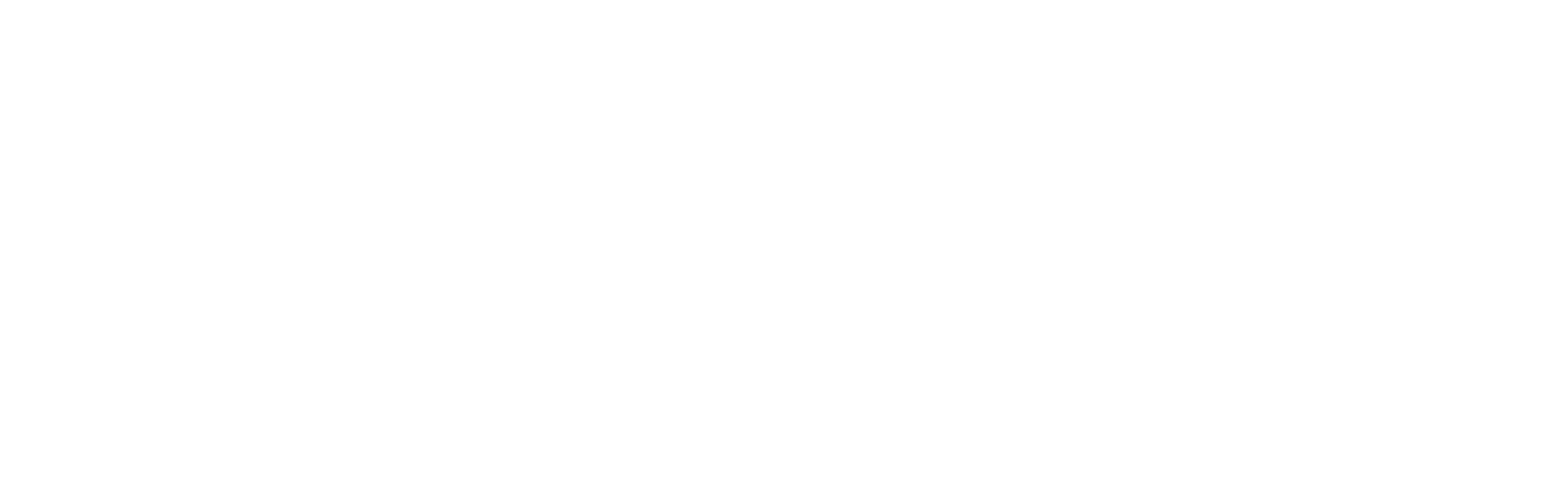
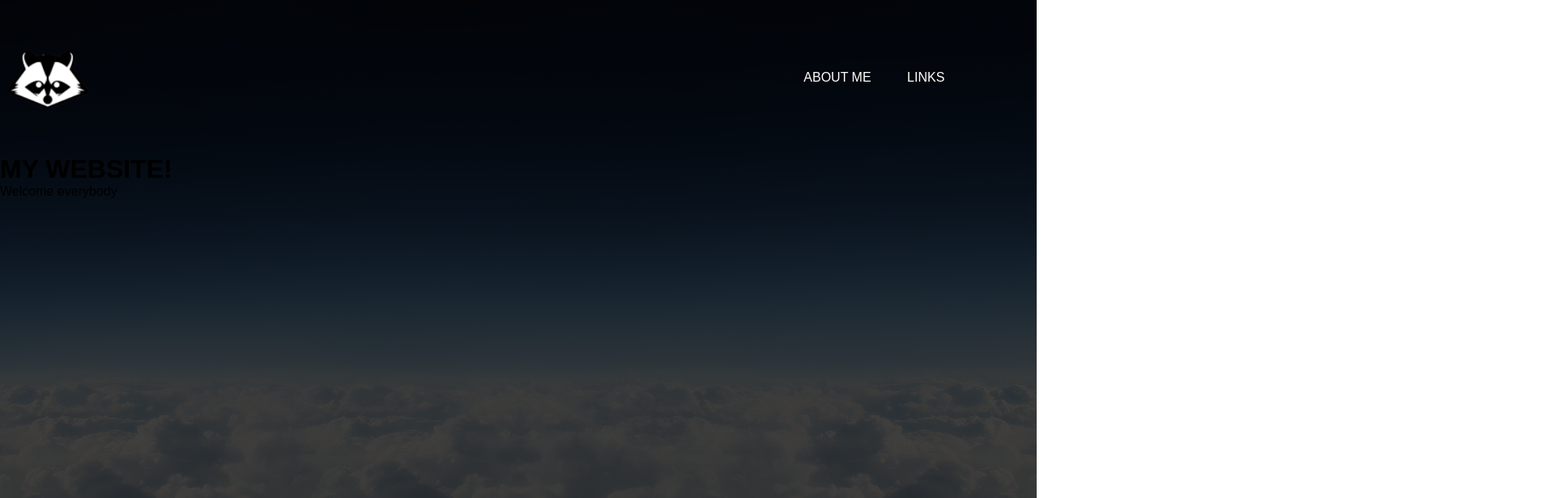
Before and after one commit to abcslawek/myWebsite, a plain HTML site: page index.html in a window 1280 px wide. Shown: the top 616 px of the page at 81% size, 1920 px wide, since content can reach past the window. Drawn offline with Linux system fonts and the light colour scheme.

Commit message:
animacja przycisków

```diff
--- a/index.html
+++ b/index.html
@@ -5,8 +5,21 @@
     <meta http-equiv="X-UA-Compatible" content="IE=edge">
     <meta name="viewport" content="width=device-width, initial-scale=1.0">
     <title>It's my website!</title>
+    <link rel="stylesheet" href="style.css">
 </head>
 <body>
+    <div class="banner">
+        <div class="navbar">
+            <img src="raccoon.png" class="logo">
+            <ul>
+                <li><a href="#">About me</a></li>
+                <li><a href="#">Links</a></li>
+            </ul>>
+    </div>
+    <div class="content">
+        <h1>MY WEBSITE!</h1>
+        <p>Welcome everybody</p>
+    </div>
 
 </body>
 </html>
--- /dev/null
+++ b/style.css
@@ -0,0 +1,49 @@
+*{
+    margin: 0;
+    padding: 0;
+    font-family: sans-serif;
+}
+.banner{
+    width: 100%;
+    height: 100vh;
+    background-image: linear-gradient(rgba(0, 0, 0, 0.75),rgba(0,0,0,0.75)), url(background.jpg);
+    background-size: cover;
+    background-position: center;
+}
+.navbar{
+    width: 160%;
+    margin: 0;
+    padding: 35px 0;
+    display: flex;
+    align-items: center;
+    justify-content: space-between;
+}
+.logo{
+    width: 120px;
+    cursor: pointer;
+}
+.navbar ul li{
+    list-style: none;
+    display: inline-block;
+    margin: 0 20px;
+    position: relative;
+}
+.navbar ul li a{
+    text-decoration: none;
+    color: #fff;
+    text-transform: uppercase;
+}
+.navbar ul li::after{
+    content: '';
+    height: 3px;
+    width: 0;
+    background: #0082ec;
+    position: absolute;
+    left: 0;
+    bottom: -10px;
+    transition: 0.5s;
+
+}
+.navbar ul li:hover::after{
+    width: 100%;
+}
```
Also changed, not shown: background.jpg (added), raccoon.png (added).
